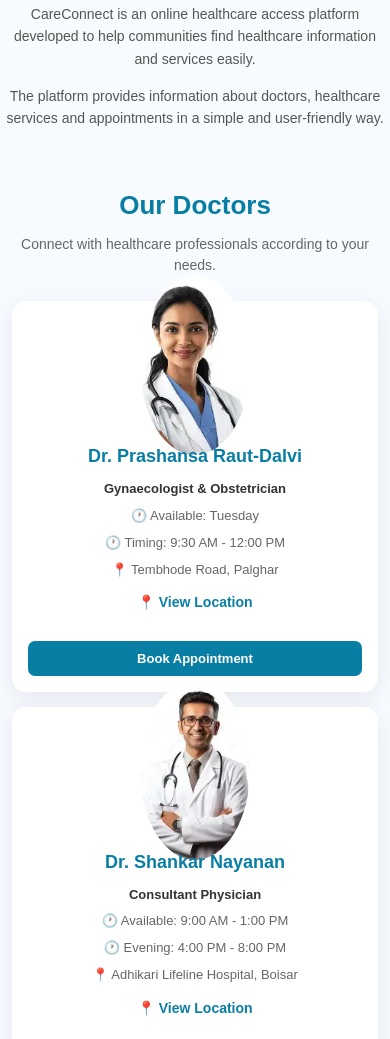
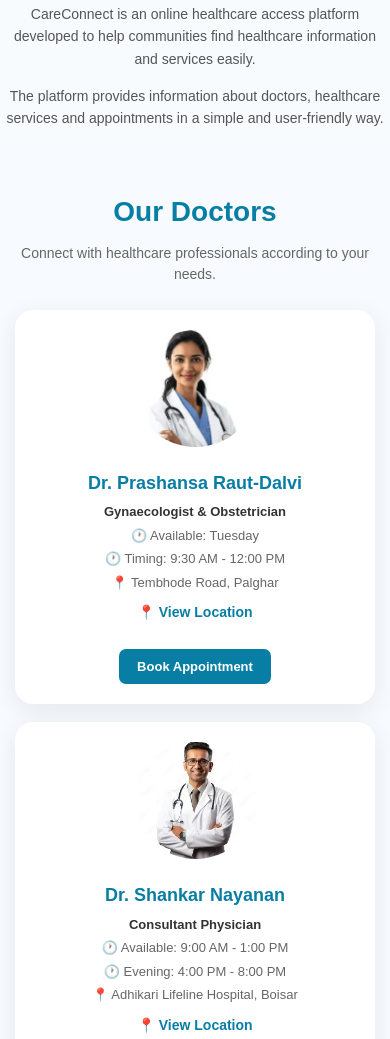
Before and after one commit to Manisha-Farle/CareConnect, a website: page index.html in a window 390 px wide. Shown: the part 2663-3702 px from the top of the page. Drawn offline with Linux system fonts and the light colour scheme.

Commit message:
Improve mobile doctor section

```diff
--- a/style.css
+++ b/style.css
@@ -3631,3 +3631,83 @@
         top: 100% !important;
     }
 }
+/* ===== MOBILE DOCTORS SECTION ===== */
+
+@media (max-width: 600px) {
+
+    .doctors {
+        padding: 45px 15px 50px !important;
+        width: 100%;
+        box-sizing: border-box;
+        overflow: hidden;
+    }
+
+    .doctors h2 {
+        font-size: 28px !important;
+        margin-bottom: 8px !important;
+        text-align: center;
+    }
+
+    .doctors .section-text {
+        font-size: 14px !important;
+        line-height: 1.5 !important;
+        text-align: center;
+        margin-bottom: 25px !important;
+    }
+
+    .doctor-container {
+        display: grid !important;
+        grid-template-columns: 1fr !important;
+        gap: 18px !important;
+        width: 100% !important;
+        max-width: 380px !important;
+        margin: 0 auto !important;
+        padding: 0 !important;
+        box-sizing: border-box !important;
+    }
+
+    .doctor-card {
+        width: 100% !important;
+        max-width: 100% !important;
+        min-width: 0 !important;
+        box-sizing: border-box !important;
+        padding: 20px 15px !important;
+        text-align: center !important;
+        overflow: hidden !important;
+        border-radius: 18px !important;
+    }
+
+    .doctor-photo {
+        width: 125px !important;
+        height: 125px !important;
+        margin: 0 auto 14px !important;
+        border-radius: 50% !important;
+        overflow: hidden !important;
+        flex-shrink: 0 !important;
+    }
+
+    .doctor-photo img {
+        width: 100% !important;
+        height: 100% !important;
+        object-fit: cover !important;
+        object-position: center !important;
+        display: block !important;
+    }
+
+    .doctor-card h3 {
+        font-size: 18px !important;
+        margin: 8px 0 5px !important;
+    }
+
+    .doctor-card p {
+        font-size: 13px !important;
+        line-height: 1.5 !important;
+        margin: 4px 0 !important;
+    }
+
+    .doctor-card button {
+        margin-top: 10px !important;
+        width: auto !important;
+        max-width: 100% !important;
+    }
+}
```
